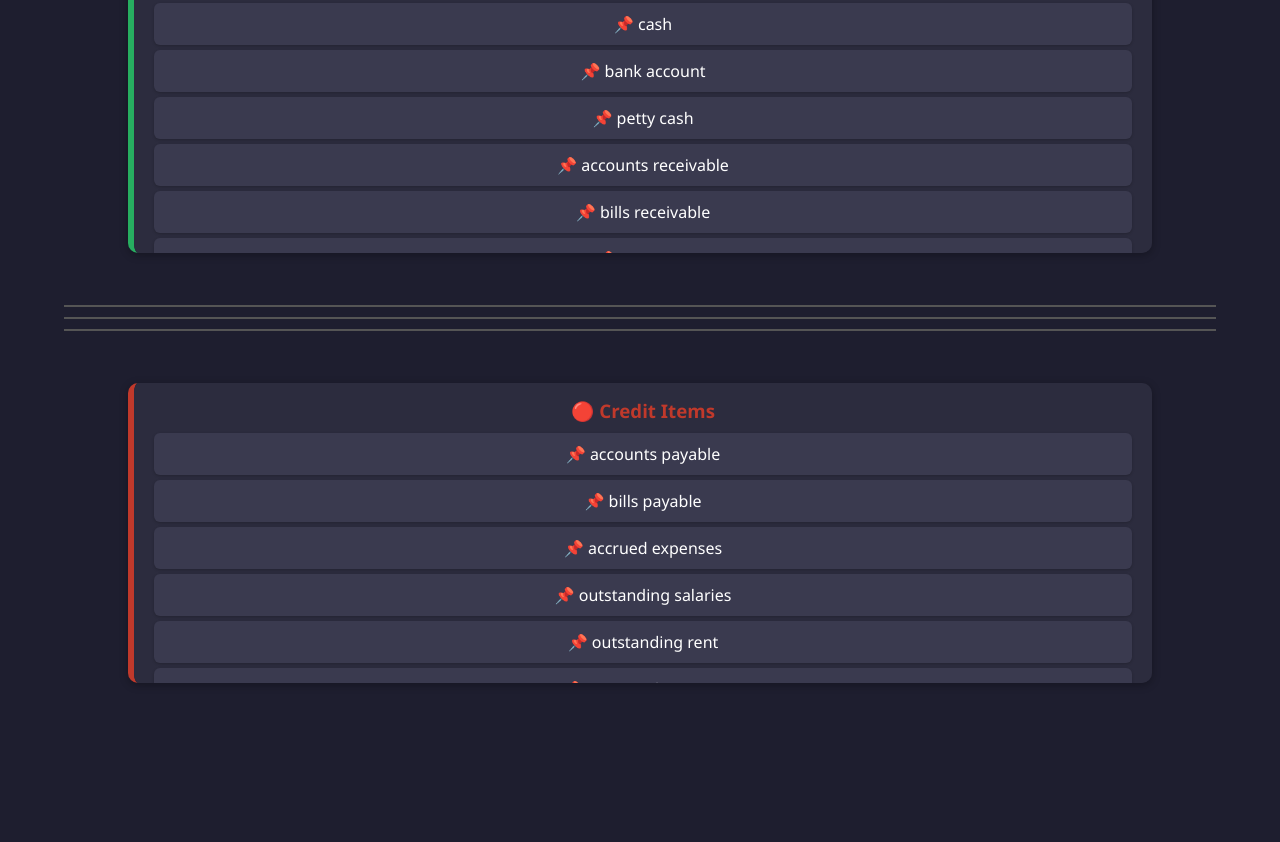
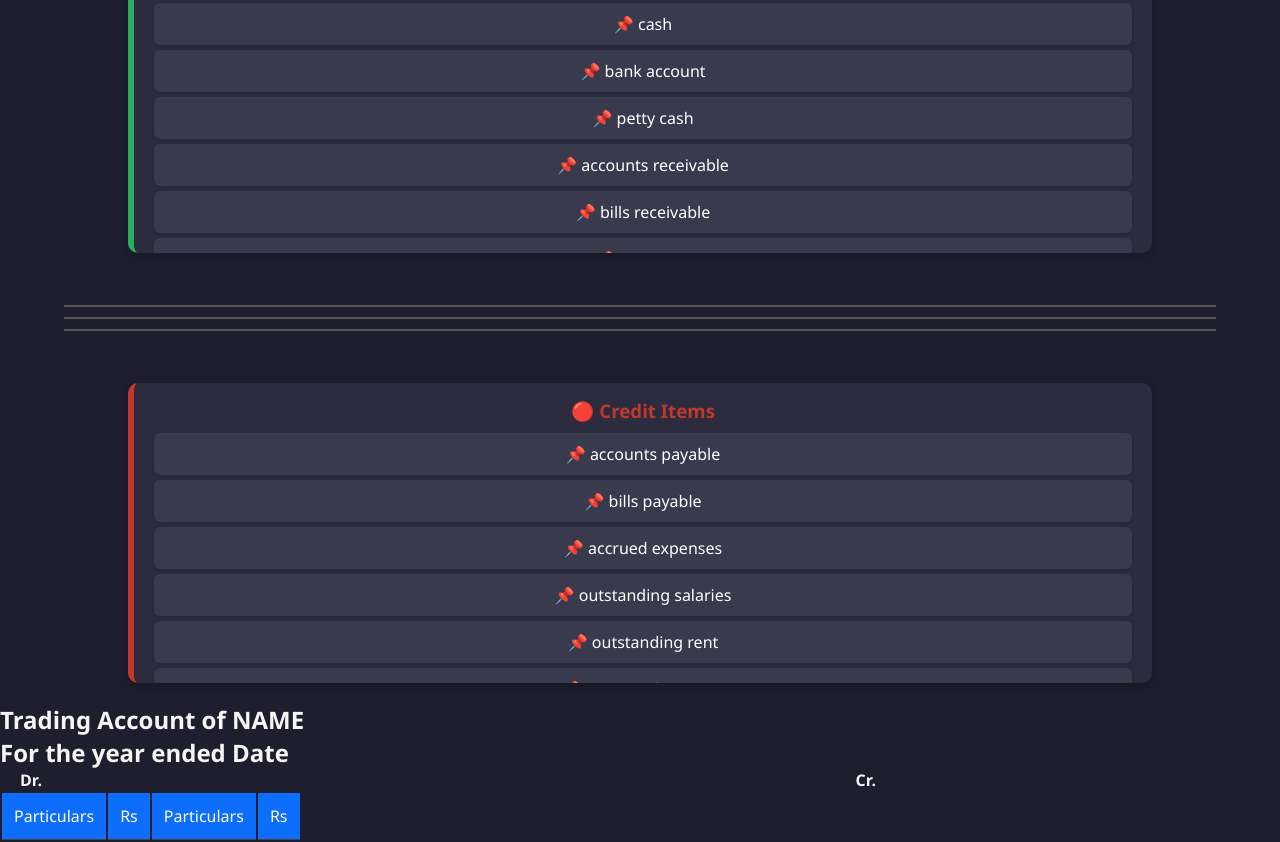
Before and after one commit to pixelKaushal/AccountHelp, a plain HTML site: page index.html in a window 1280 px wide. Shown: the part 608-1450 px from the top of the page. Before the commit the page ends 1311 px from the top, so only its background shows below. Drawn offline with Linux system fonts and the light colour scheme.

Commit message:
Update index.html

```diff
--- a/index.html
+++ b/index.html
@@ -85,6 +85,30 @@
     <hr />
     <br />
     <p id="cbt" style="text-align: center">Things that are stored in credit:</p>
+    <div class="ta">
+          <h2 id="taname">Trading Account of NAME</h3>
+            <h2 id="tadate">For the year ended Date</h3>
+            <div style="display:flex; justify-content:space-between; padding: 0 20px; width: 70%;">
+            <strong>Dr.</strong>
+            <strong>Cr.</strong>
+            </div>
+        <table id="ta-table">
+          <tr><th>Particulars</th>
+          <th>Rs</th>
+          <th>Particulars</th>
+          <th>Rs</th>
+          </tr>
+          <tbody id="ta-body">
+
+
+          </tbody>
+          <tfoot id="ta-foot">
+
+
+          </tfoot>
+        </table>
+    </div>
+
     <script src="a.js"></script>
   </body>
 </html>
```
